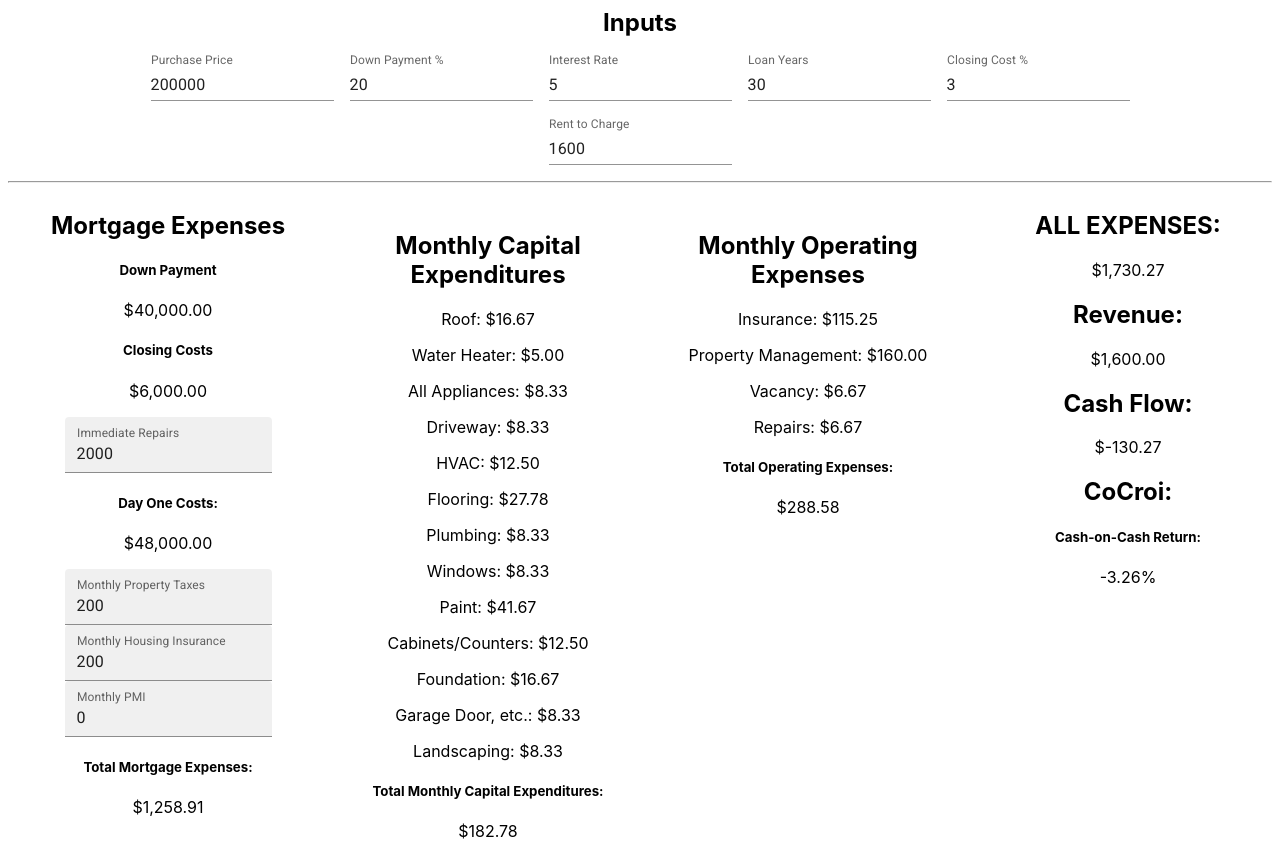
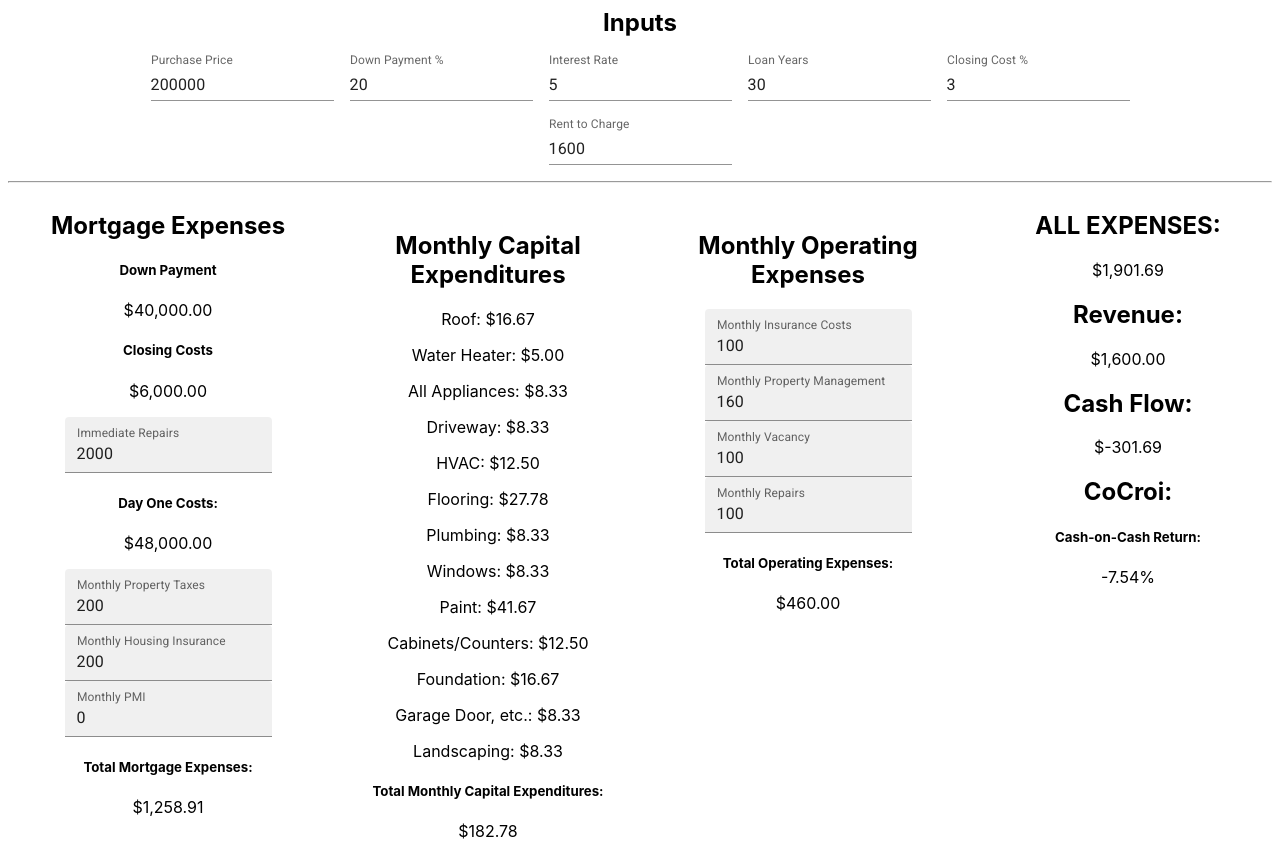
Before and after one commit to MooseInTheSack/RECalculator, a React (Create React App) app: page / in a window 1280 px wide. Built offline with nearby package versions, Linux system fonts and the light colour scheme.

Commit message:
add editable operating expenses

```diff
--- a/src/components/Calculator/Calculator.js
+++ b/src/components/Calculator/Calculator.js
@@ -11,7 +11,6 @@ import TextField from '@mui/material/TextField';
 import {
   getMortgagePayment,
   findEstimatedPropertyTaxes,
-  findEstimatedHouseInsurance,
   findEstimatedPMI,
 } from "../../utils/mortgage";
 import { currencyFormat } from "../../utils/currencyFormat";
@@ -20,7 +19,6 @@ import { getEstimatedAnnualOperatingExpenses } from "../../utils/operating";
 import { getTotals } from "../../utils/getTotals";
 
 import CapitalExpenditures from "../CapitalExpenditures/CapitalExpenditures";
-import Operating from "../Operating/Operating";
 import Cocroi from "../Cocroi/Cocroi";
 
 const findInitialPMI = (downpaymentpercent, price) => {
@@ -34,6 +32,11 @@ const findInitialPMI = (downpaymentpercent, price) => {
   } else {
     return 0.0;
   }
+}
+
+const convertToFloat = (input) => {
+  const result = input !== "" && input !== undefined && !isNaN(input) ? parseFloat(input) : 0;
+  return result;
 }
 
 export default function Calculator() {
@@ -53,6 +56,13 @@ export default function Calculator() {
     setEstimatedHousingInsurance,
   ] = React.useState(200);
   const [estimatedPMI, setEstimatedPMI] = React.useState(findInitialPMI(downpaymentpercent, price));
+
+  //operating:
+  const [monthlyInsurance, setMonthlyInsurance] = React.useState(100);
+  const [monthlyPropertyManagement, setMonthlyPropertyManagement] = React.useState(rent*0.1);
+  const [monthlyVacancy, setMonthlyVacancy] = React.useState(100);
+  const [monthlyRepairs, setMonthlyRepairs] = React.useState(100);
+  const [totalOperatingExpenses, setTotalOperatingExpenses] = React.useState(monthlyInsurance+monthlyRepairs+monthlyPropertyManagement+monthlyVacancy)
 
   const [dayOneCosts, setDayOneCosts] = React.useState(0);
   const [allExpenses, setAllExpenses] = React.useState("NA");
@@ -76,8 +86,16 @@ export default function Calculator() {
       setEstimatedHousingInsurance(event.target.value)
     } else if (event.target.id === "estimatedPMI") {
       setEstimatedPMI(event.target.value)
-    } else if ( event.target.id === "immediateRepairs") {
+    } else if (event.target.id === "immediateRepairs") {
       setImmediateRepairs(event.target.value)
+    } else if (event.target.id === "monthlyInsurance") {
+      setMonthlyInsurance(event.target.value)
+    } else if (event.target.id === "monthlyPropertyManagement") {
+      setMonthlyPropertyManagement(event.target.value)
+    } else if (event.target.id === "monthlyVacancy") {
+      setMonthlyVacancy(event.target.value)
+    } else if (event.target.id === "monthlyRepairs") {
+      setMonthlyRepairs(event.target.value)
     }
   };
 
@@ -108,7 +126,9 @@ export default function Calculator() {
         parseFloat(rent)
       );
       const totalCapEx = getTotals(boof) / 12;
-      const totalOp = getTotals(beef) / 12;
+      //const totalOp = getTotals(beef) / 12;
+      const totalOp = convertToFloat(monthlyInsurance) + convertToFloat(monthlyPropertyManagement) + convertToFloat(monthlyVacancy) + convertToFloat(monthlyRepairs);
+      setTotalOperatingExpenses(totalOp)
 
       //const estPropTaxes = findEstimatedPropertyTaxes(parseFloat(price));
       const parsedPropTaxes = estimatedPropertyTaxes !== "" && estimatedPropertyTaxes !== undefined && !isNaN(estimatedPropertyTaxes) ? parseFloat(estimatedPropertyTaxes) : 0;
@@ -137,7 +157,11 @@ export default function Calculator() {
     estimatedPropertyTaxes,
     estimatedHousingInsurance,
     estimatedPMI,
-    immediateRepairs
+    immediateRepairs,
+    monthlyInsurance,
+    monthlyPropertyManagement,
+    monthlyVacancy,
+    monthlyRepairs
   ]);
 
   return (
@@ -263,7 +287,46 @@ export default function Calculator() {
         </Grid>
         <Grid item xs={6} md={3}>
           <br />
-          <Operating price={price} rent={rent} />
+          <h2>Monthly Operating Expenses</h2>
+          <FormControl variant="standard">
+            <TextField
+              label="Monthly Insurance Costs"
+              variant="filled"
+              id="monthlyInsurance"
+              value={monthlyInsurance}
+              onChange={handleChange}
+            />
+          </FormControl>
+          <FormControl variant="standard">
+            <TextField
+              label="Monthly Property Management"
+              variant="filled"
+              id="monthlyPropertyManagement"
+              value={monthlyPropertyManagement}
+              onChange={handleChange}
+            />
+          </FormControl>
+          <FormControl variant="standard">
+            <TextField
+              label="Monthly Vacancy"
+              variant="filled"
+              id="monthlyVacancy"
+              value={monthlyVacancy}
+              onChange={handleChange}
+            />
+          </FormControl>
+          <FormControl variant="standard">
+            <TextField
+              label="Monthly Repairs"
+              variant="filled"
+              id="monthlyRepairs"
+              value={monthlyRepairs}
+              onChange={handleChange}
+            />
+          </FormControl>
+          <h5>Total Operating Expenses:</h5>
+          <p>{currencyFormat(totalOperatingExpenses)}</p>
+
         </Grid>
         <Grid item xs={6} md={3}>
           <h2>ALL EXPENSES:</h2>
--- a/src/components/Operating/Operating.js
+++ b/src/components/Operating/Operating.js
@@ -1,9 +1,25 @@
 import * as React from 'react';
+import FormControl from "@mui/material/FormControl";
+import TextField from '@mui/material/TextField';
+
 import { getEstimatedAnnualOperatingExpenses } from '../../utils/operating';
 import { currencyFormat } from '../../utils/currencyFormat';
 import { getTotals } from '../../utils/getTotals';
 
+
 export default function Operating(props) {
+
+    const handleChange = (event) => {
+        if (event.target.id === "test") {
+            setTest(event.target.value);
+        }
+    }
+
+    const [test, setTest] = React.useState(0);
+
+    React.useEffect(() => {
+        console.log('test new value: ', test)
+    }, [test])
 
     const totalOpExpenses = getEstimatedAnnualOperatingExpenses(props.price, props.rent)
 
@@ -17,6 +33,17 @@ export default function Operating(props) {
         <div>
             <h2>Monthly Operating Expenses</h2>
             {tifOptions}
+
+            <h2>Test</h2>
+            <FormControl variant="standard">
+                <TextField
+                label="Test Label"
+                variant="filled"
+                id="test"
+                value={test}
+                onChange={handleChange}
+                />
+            </FormControl>
             <h5>Total Operating Expenses:</h5>
             {currencyFormat(getTotals(tifs)/12)}
         </div>
```
